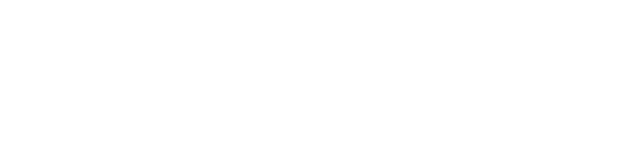
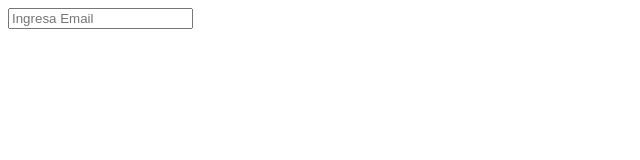
Before and after one commit to Laboratoria/BOG003-social-network, a website with bundled scripts: page src/index.html in a window 1280 px wide. Shown: the whole page, without its empty margins (0-640 px from the left). Built offline with nearby package versions, Linux system fonts and the light colour scheme.

Commit message:
creacion carpetas, estructura boilerplate, vistas SPA

```diff
--- a/src/index.html
+++ b/src/index.html
@@ -4,7 +4,7 @@
   <meta charset="UTF-8">
   <meta name="viewport" content="width=device-width, initial-scale=1.0">
   <meta http-equiv="X-UA-Compatible" content="ie=edge">
-  <title>OtaKugeeK</title>
+  <title>OtaKuGeeK</title>
   <!-- enlace archivo css -->
   <link rel="stylesheet" href="style.css" />
   <!--import font-->
@@ -14,6 +14,17 @@
 
 </head>
 <body>
+  <!-- Crear sección conteiner de la app-->
+  <section id = "app">
+    <div class = "formContainer">
+      <form id = "signForm">
+        <input type="text" id="signUp" class="signUp" placeholder="Ingresa Email" required="" autocomplete="off">
+      </form>
+    </div>
+  </section>
+
+
+
   <!-- Enlace con archivo JaveScrip principal -->
   <script type="module" src="main.js"></script>
 
--- a/src/style.css
+++ b/src/style.css
@@ -0,0 +1,4 @@
+
+
+/* estilos container formulario */
+.container
```
Also changed, not shown: src/IMG/Icono-google.svg (added), src/IMG/icono google idea.svg (added), src/IMG/icono google.svg (added), src/lib/firebase/auth.js (added), src/lib/firebase/config.js (added), src/lib/firebase/firestore.js (added), src/lib/router.js (added), src/lib/templates/login.js (added), src/lib/templates/register.js (added).
